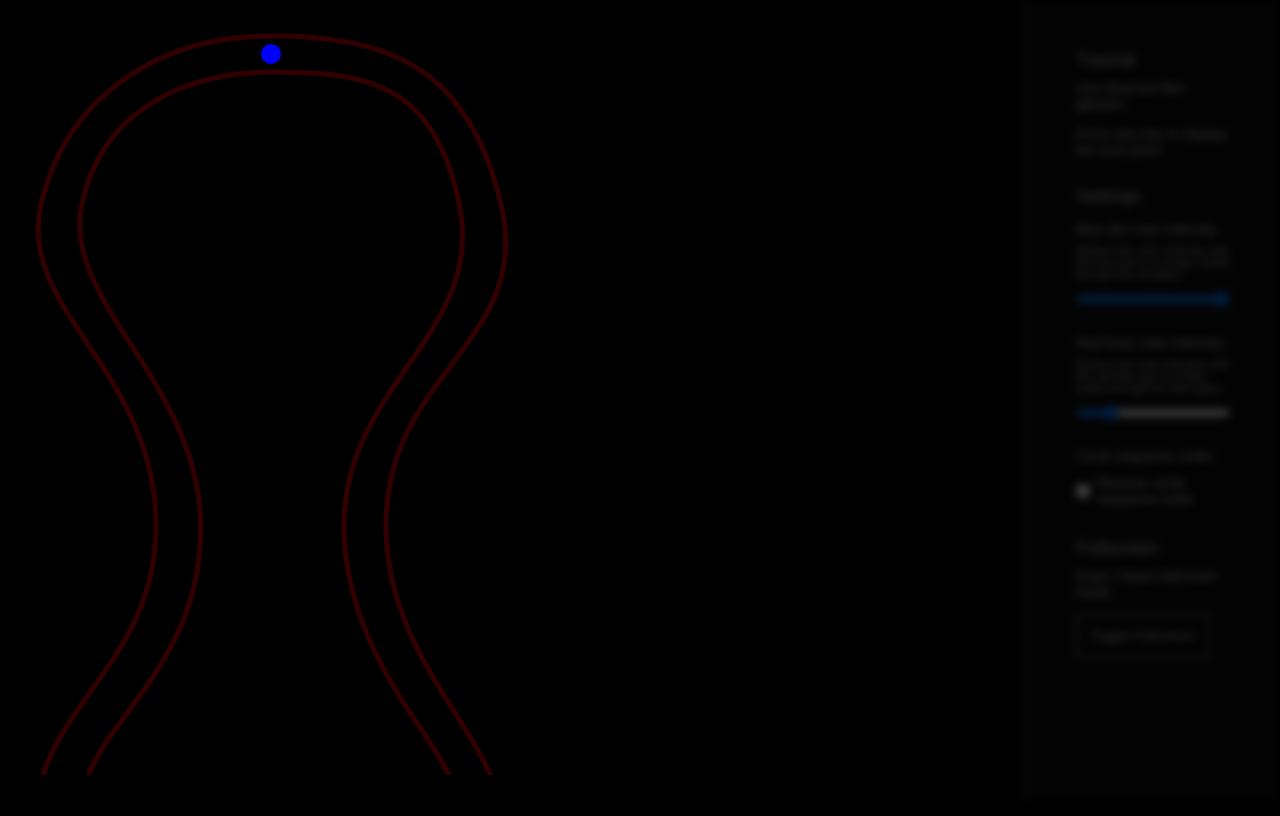
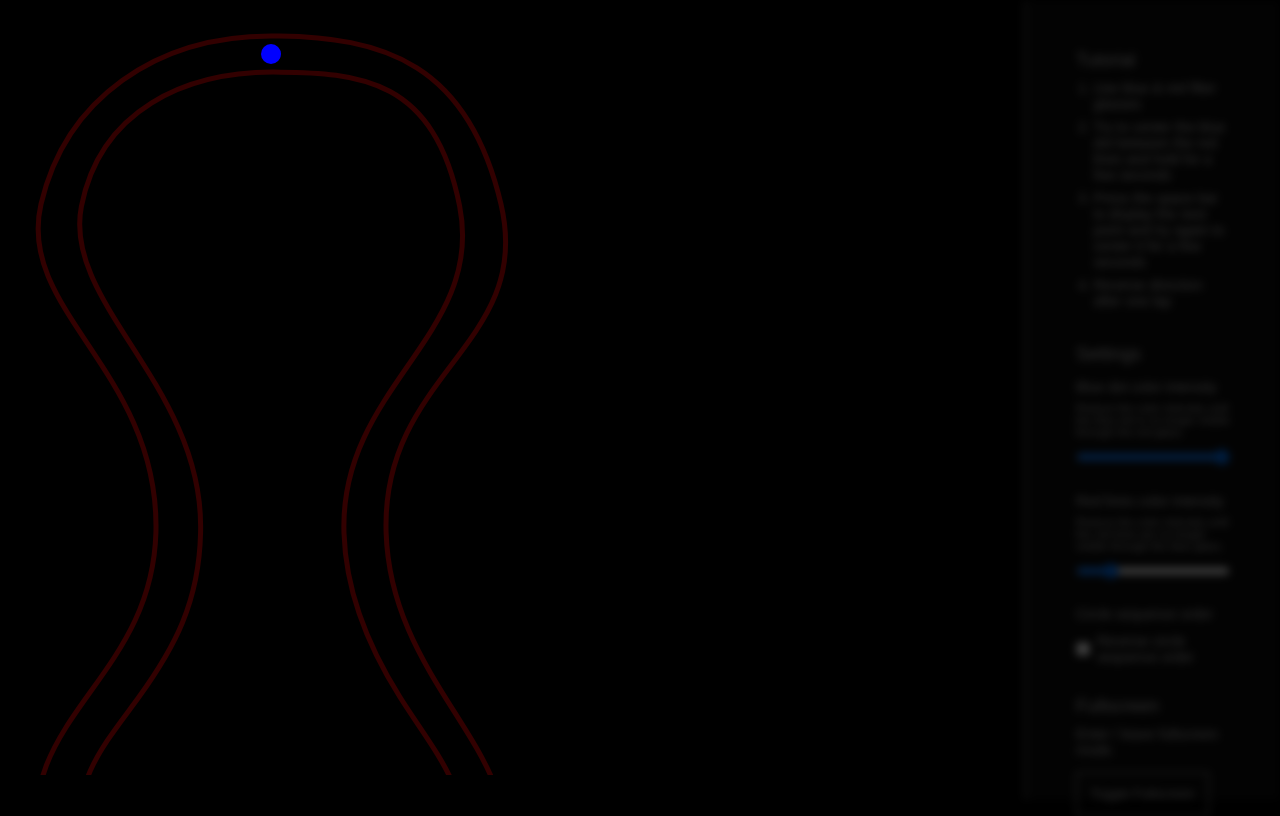
Before and after one commit to jonasbuechel/visual-training-tool, a PHP site: page / in a window 1280 px wide. Before the commit the page ends 775 px from the top, so only its background shows below. Run offline with PHP 8.4, Linux system fonts and the light colour scheme.

Commit message:
Improve tutorial

```diff
--- a/css/main.css
+++ b/css/main.css
@@ -80,6 +80,14 @@ p {
   margin-bottom: 1em;
 }
 
+ul, ol {
+  margin-left: 1.25em;
+}
+
+li {
+  padding-bottom: 0.5em;
+}
+
 button {
   background: transparent;
   color: var(--vt-color-white);
--- a/index.html
+++ b/index.html
@@ -17,8 +17,12 @@
     </main>
     <aside class="right right--fullopacity">
       <h2>Tutorial</h2>
-      <p>Use blue/red filter glasses.</p>
-      <p>Press any key to display the next point.</p>
+      <ol>
+        <li>Use blue & red filter glasses</li>
+        <li>Try to center the blue dot between the red lines and hold for a few seconds</li>
+        <li>Press the space bar to display the next point and try again to center it for a few seconds</li>
+        <li>Reverse direction after one lap</li>
+      </ol>
       <div class="settings">
         <h2>Settings</h2>
         <label class="settings__label" for="color-intensity-blue">Blue dot color intensity</label>
```
